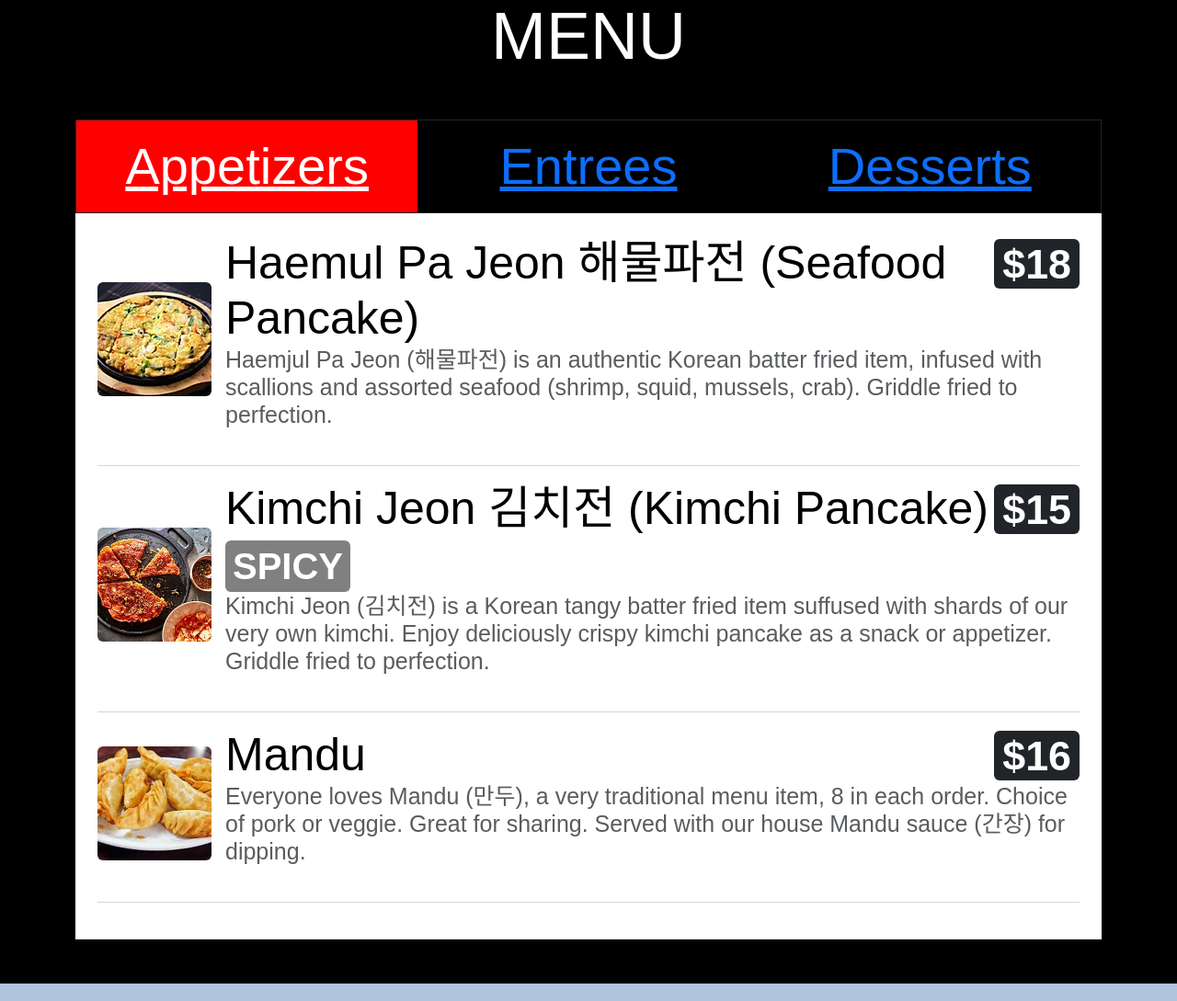
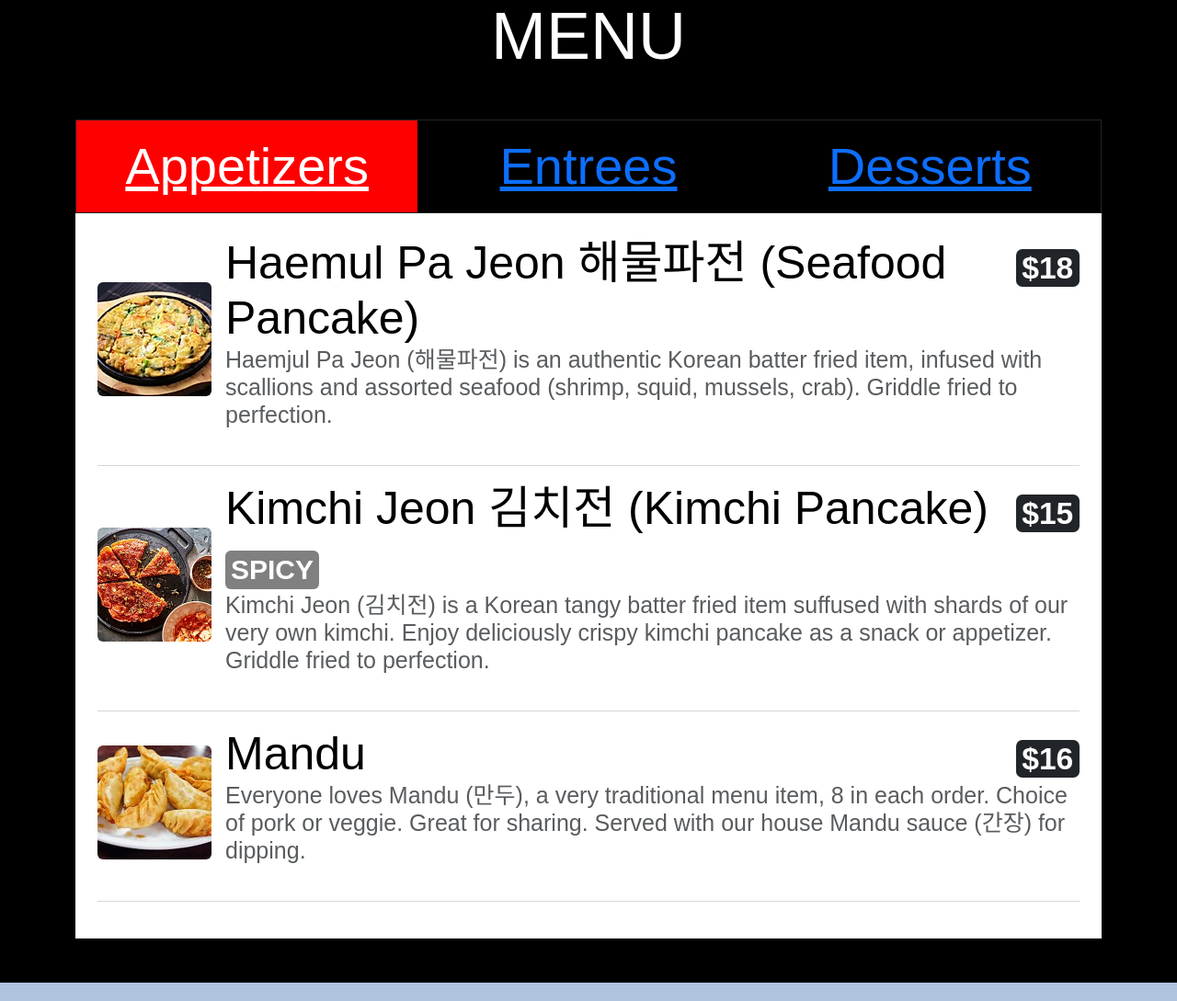
Before and after one commit to gwentling/Cloudcore, a PHP site: page / in a window 1280 px wide. Shown: the part 852-1941 px from the top of the page at 92% size. Run offline with PHP 8.4, Linux system fonts and the light colour scheme; some web fonts are replaced.

Commit message:
Update styles.css

```diff
--- a/styles.css
+++ b/styles.css
@@ -67,11 +67,9 @@ body,h1,h2,h3,h4,h5,h6 {font-family: "Alumni Sans", sans-serif}
 }
 
 .badge {
-  display: inline-block;
-  font-size: 0.8em;
+  font-size: 0.6em;
   padding: 0.1em 0.2em;
-  min-width: auto;
-  min-height: auto;
+  border-radius: 0.2em;
 }
 
 .small-tag {
```
